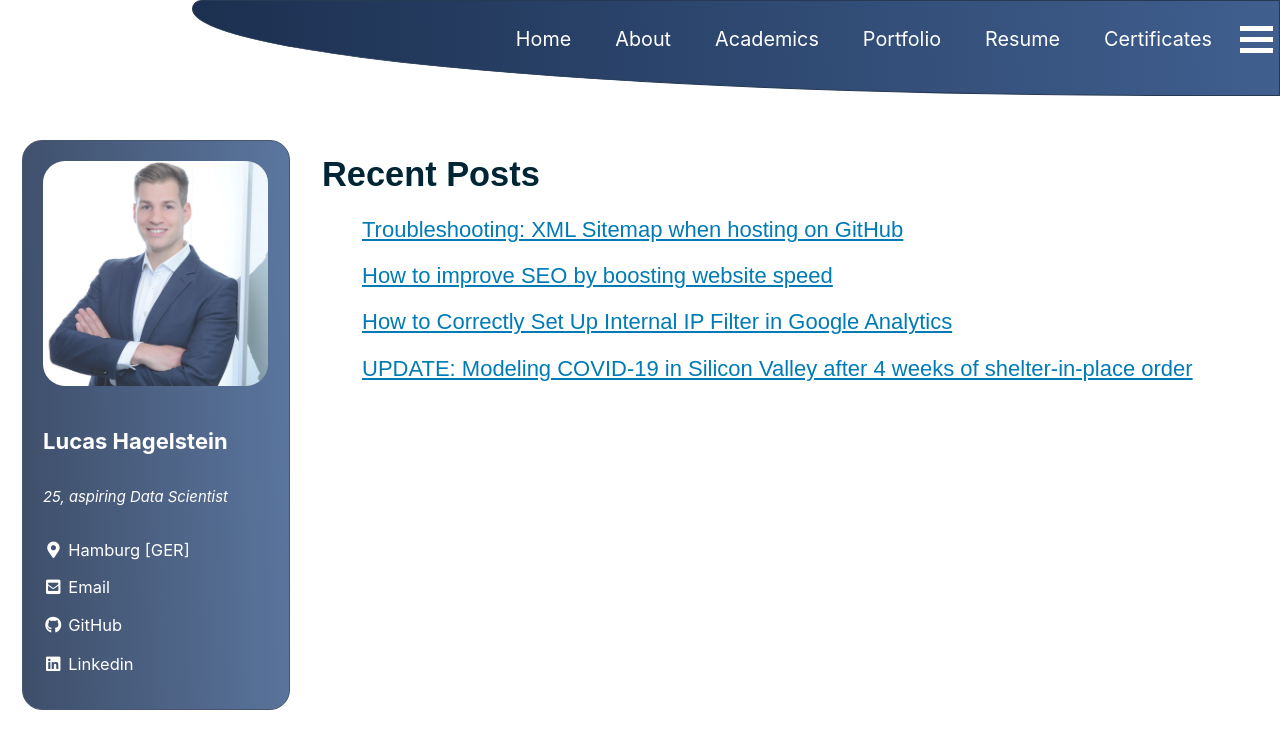
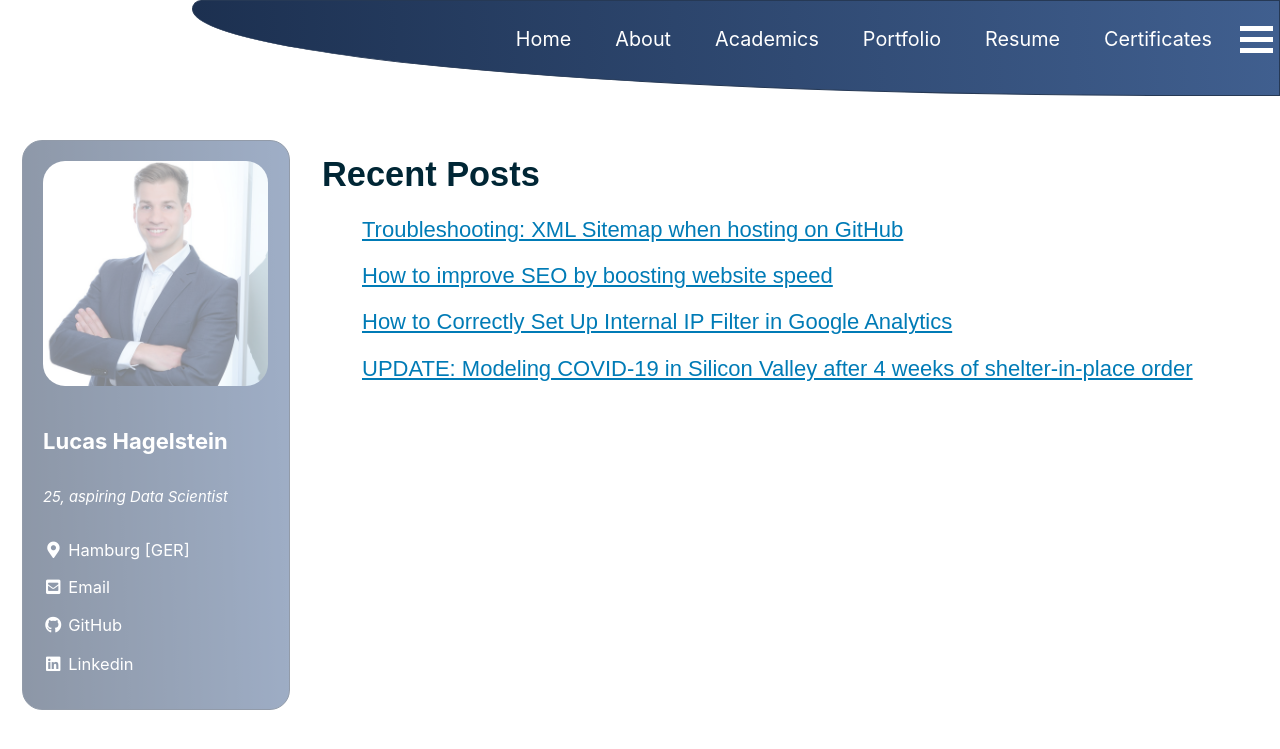
Before and after one commit to LHAGELS/LHAGELS.github.io, a Jekyll site: the page built from _pages/Blog.md, in a window 1280 px wide and 900 px high. Shown: the top 749 px of the window. Built offline with Jekyll 4.4.1, drawn with Linux system fonts in a browser that asks for light colours; cached includes are drawn as plain includes; nearby versions of some CDN libraries.

Commit message:
new github

```diff
--- a/_sass/minimal-mistakes/_sidebar.scss
+++ b/_sass/minimal-mistakes/_sidebar.scss
@@ -19,7 +19,7 @@
   @include breakpoint($large) {
     float: left;
     width: calc(#{$right-sidebar-width-narrow} - 1em);
-    opacity: 0.85;
+    opacity: 0.5;
     -webkit-transition: opacity 0.2s ease-in-out;
     transition: opacity 0.2s ease-in-out;
 
```
